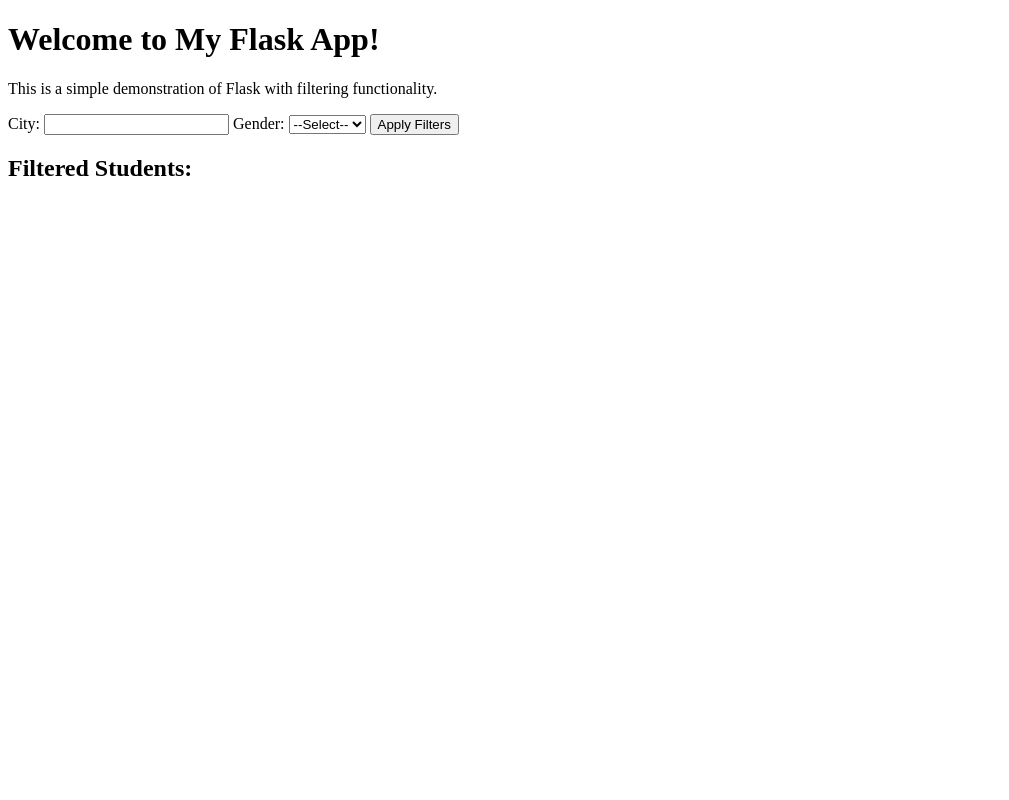
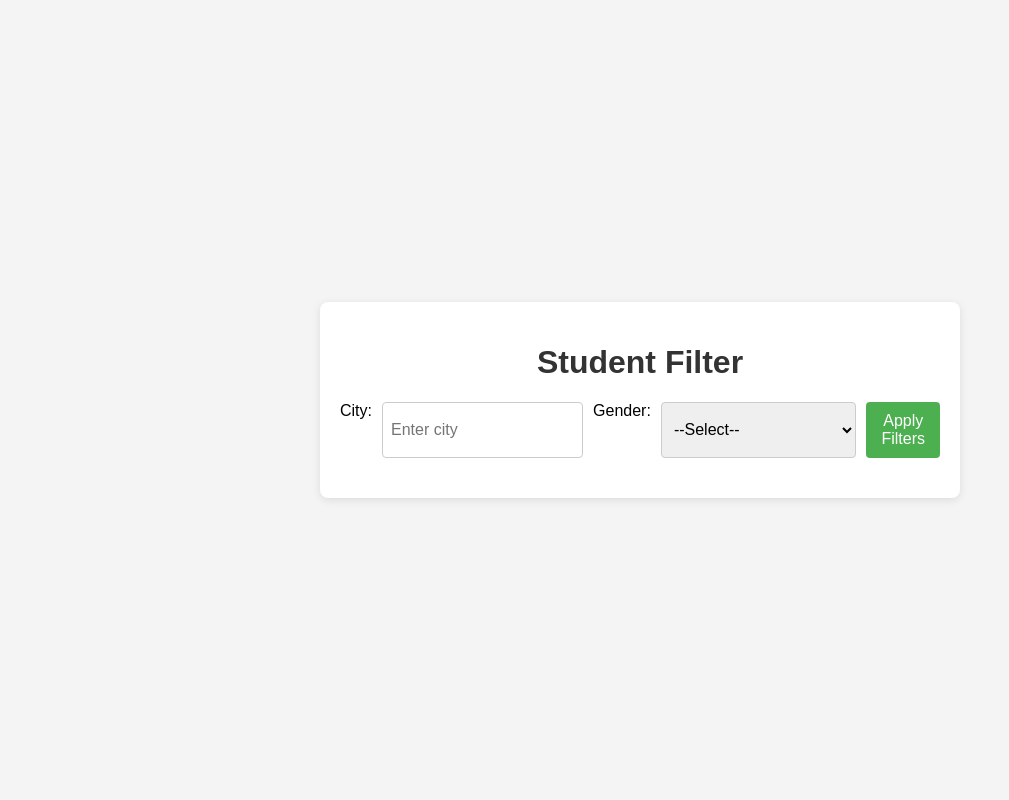
Before and after one commit to Kirill-Klabukov/app, a Flask app: page / in a window 1280 px wide. Shown: the whole page, without its empty margins (0-1009 px from the left). Run offline with Flask 3, Linux system fonts and the light colour scheme.

Commit message:
Update index.html

```diff
--- a/templates/index.html
+++ b/templates/index.html
@@ -3,7 +3,70 @@
 <head>
     <meta charset="UTF-8">
     <meta name="viewport" content="width=device-width, initial-scale=1.0">
-    <title>Flask App with Filters</title>
+    <title>Student Filter</title>
+    <style>
+        body {
+            font-family: Arial, sans-serif;
+            background-color: #f4f4f4;
+            margin: 0;
+            padding: 0;
+            display: flex;
+            justify-content: center;
+            align-items: center;
+            height: 100vh;
+        }
+        .container {
+            background-color: #fff;
+            padding: 20px;
+            border-radius: 8px;
+            box-shadow: 0 2px 8px rgba(0, 0, 0, 0.1);
+            width: 80%;
+            max-width: 600px;
+        }
+        h1 {
+            text-align: center;
+            color: #333;
+        }
+        .filter-group {
+            display: flex;
+            justify-content: space-between;
+            margin-bottom: 20px;
+        }
+        .filter-group label {
+            margin-right: 10px;
+        }
+        .filter-group input,
+        .filter-group select {
+            padding: 8px;
+            font-size: 1rem;
+            border: 1px solid #ccc;
+            border-radius: 4px;
+            width: 100%;
+            margin-right: 10px;
+        }
+        .filter-group button {
+            background-color: #4CAF50;
+            color: white;
+            padding: 10px 15px;
+            font-size: 1rem;
+            border: none;
+            border-radius: 4px;
+            cursor: pointer;
+        }
+        .filter-group button:hover {
+            background-color: #45a049;
+        }
+        #results {
+            margin-top: 20px;
+        }
+        .student {
+            padding: 10px;
+            background-color: #f9f9f9;
+            border: 1px solid #ddd;
+            border-radius: 4px;
+            margin-bottom: 10px;
+        }
+    </style>
     <script>
         // JavaScript function to send AJAX request to Flask backend
         function applyFilters() {
@@ -16,21 +79,28 @@
                 .then(data => {
                     let resultDiv = document.getElementById('results');
                     resultDiv.innerHTML = ''; // Clear previous results
+                    if (data.length > 0) {
                         data.forEach(student => {
-                        resultDiv.innerHTML += `<p>${student.Name} - ${student.City} - ${student.Gender}</p>`;
+                            resultDiv.innerHTML += `
+                                <div class="student">
+                                    <strong>${student.Name}</strong><br>
+                                    ${student.City}, ${student.Gender}
+                                </div>`;
                         });
+                    } else {
+                        resultDiv.innerHTML = '<p>No students found.</p>';
+                    }
                 });
         }
     </script>
 </head>
 <body>
-    <h1>Welcome to My Flask App!</h1>
-    <p>This is a simple demonstration of Flask with filtering functionality.</p>
+    <div class="container">
+        <h1>Student Filter</h1>
 
-    <!-- Filter Form -->
-    <div>
+        <div class="filter-group">
             <label for="city">City:</label>
-        <input type="text" id="city" name="city">
+            <input type="text" id="city" name="city" placeholder="Enter city">
 
             <label for="gender">Gender:</label>
             <select id="gender" name="gender">
@@ -42,9 +112,9 @@
             <button onclick="applyFilters()">Apply Filters</button>
         </div>
 
-    <h2>Filtered Students:</h2>
         <div id="results">
             <!-- Filtered students will appear here -->
         </div>
+    </div>
 </body>
 </html>
```
Lines whose indentation alone changed are shown as unchanged.
